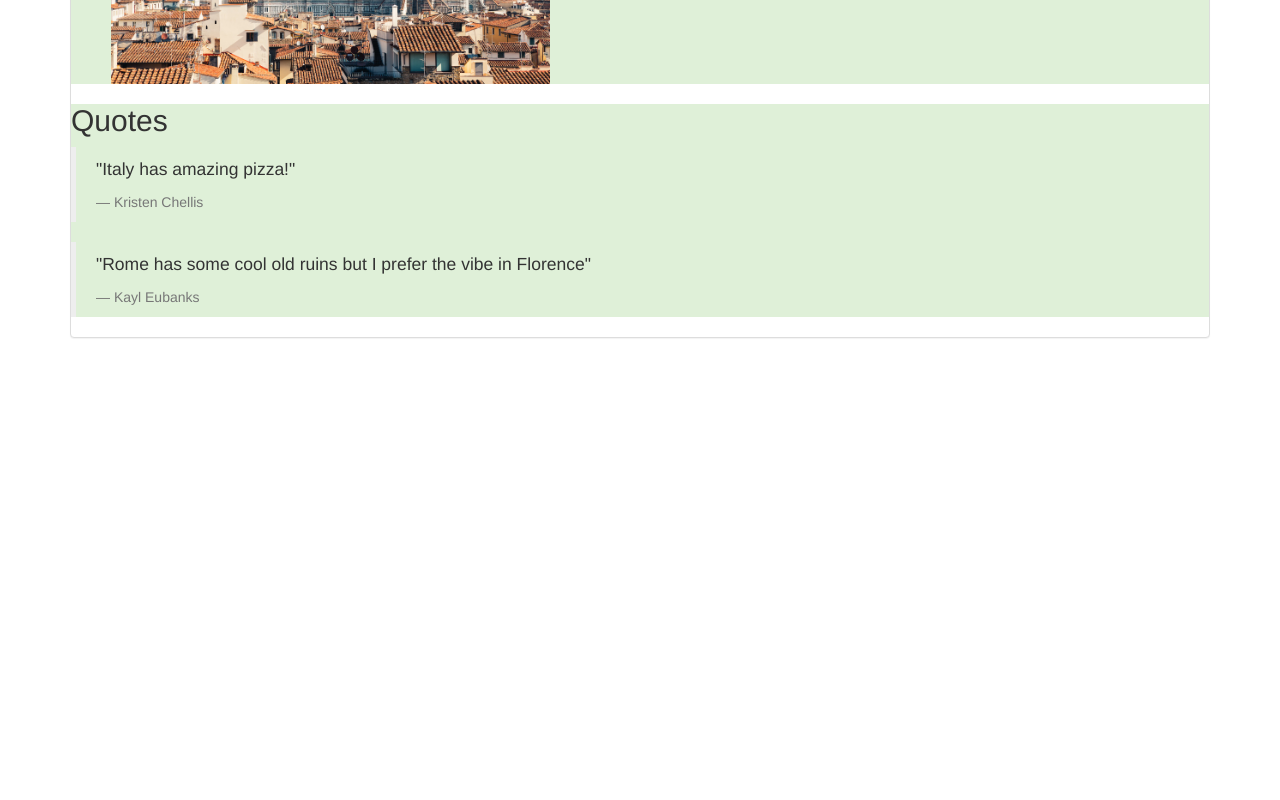
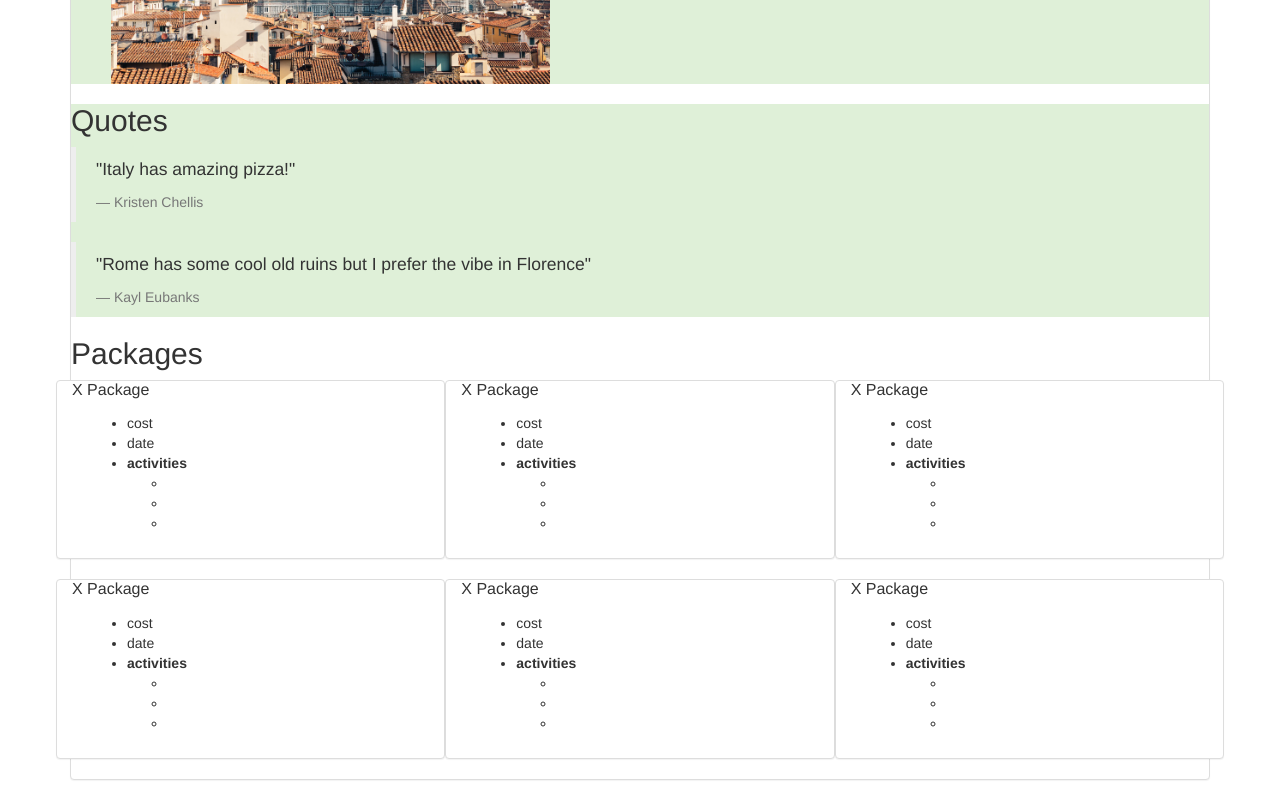
Before and after one commit to K-Banks/Italy, a plain HTML site: page index.html in a window 1280 px wide. Shown: the part 1518-2318 px from the top of the page. Before the commit the page ends 1876 px from the top, so only its background shows below. Drawn offline with Linux system fonts and the light colour scheme.

Commit message:
Add structure for packages section

```diff
--- a/index.html
+++ b/index.html
@@ -42,6 +42,119 @@
           <footer>Kayl Eubanks</footer>
         </blockquote>
       </div>
+      <h2>Packages</h2>
+      <div class="row">
+        <div class="panel panel-default col-md-4">
+          <div class="panel-header">
+            <h3 class="panel-title">X Package</h3>
+          </div>
+          <div class="panel-body">
+            <ul>
+              <li>cost</li>
+              <li>date</li>
+              <li><strong>activities</strong>
+                <ul>
+                  <li></li>
+                  <li></li>
+                  <li></li>
+                </ul>
+              </li>
+            </ul>
+          </div>
+        </div>
+        <div class="panel panel-default col-md-4">
+          <div class="panel-header">
+            <h3 class="panel-title">X Package</h3>
+          </div>
+          <div class="panel-body">
+            <ul>
+              <li>cost</li>
+              <li>date</li>
+              <li><strong>activities</strong>
+                <ul>
+                  <li></li>
+                  <li></li>
+                  <li></li>
+                </ul>
+              </li>
+            </ul>
+          </div>
+        </div>
+        <div class="panel panel-default col-md-4">
+          <div class="panel-header">
+            <h3 class="panel-title">X Package</h3>
+          </div>
+          <div class="panel-body">
+            <ul>
+              <li>cost</li>
+              <li>date</li>
+              <li><strong>activities</strong>
+                <ul>
+                  <li></li>
+                  <li></li>
+                  <li></li>
+                </ul>
+              </li>
+            </ul>
+          </div>
+        </div>
+      </div>
+      <div class="row">
+        <div class="panel panel-default col-md-4">
+          <div class="panel-header">
+            <h3 class="panel-title">X Package</h3>
+          </div>
+          <div class="panel-body">
+            <ul>
+              <li>cost</li>
+              <li>date</li>
+              <li><strong>activities</strong>
+                <ul>
+                  <li></li>
+                  <li></li>
+                  <li></li>
+                </ul>
+              </li>
+            </ul>
+          </div>
+        </div>
+        <div class="panel panel-default col-md-4">
+          <div class="panel-header">
+            <h3 class="panel-title">X Package</h3>
+          </div>
+          <div class="panel-body">
+            <ul>
+              <li>cost</li>
+              <li>date</li>
+              <li><strong>activities</strong>
+                <ul>
+                  <li></li>
+                  <li></li>
+                  <li></li>
+                </ul>
+              </li>
+            </ul>
+          </div>
+        </div>
+        <div class="panel panel-default col-md-4">
+          <div class="panel-header">
+            <h3 class="panel-title">X Package</h3>
+          </div>
+          <div class="panel-body">
+            <ul>
+              <li>cost</li>
+              <li>date</li>
+              <li><strong>activities</strong>
+                <ul>
+                  <li></li>
+                  <li></li>
+                  <li></li>
+                </ul>
+              </li>
+            </ul>
+          </div>
+        </div>
+      </div>
     </div>
   </body>
 </html>
```
